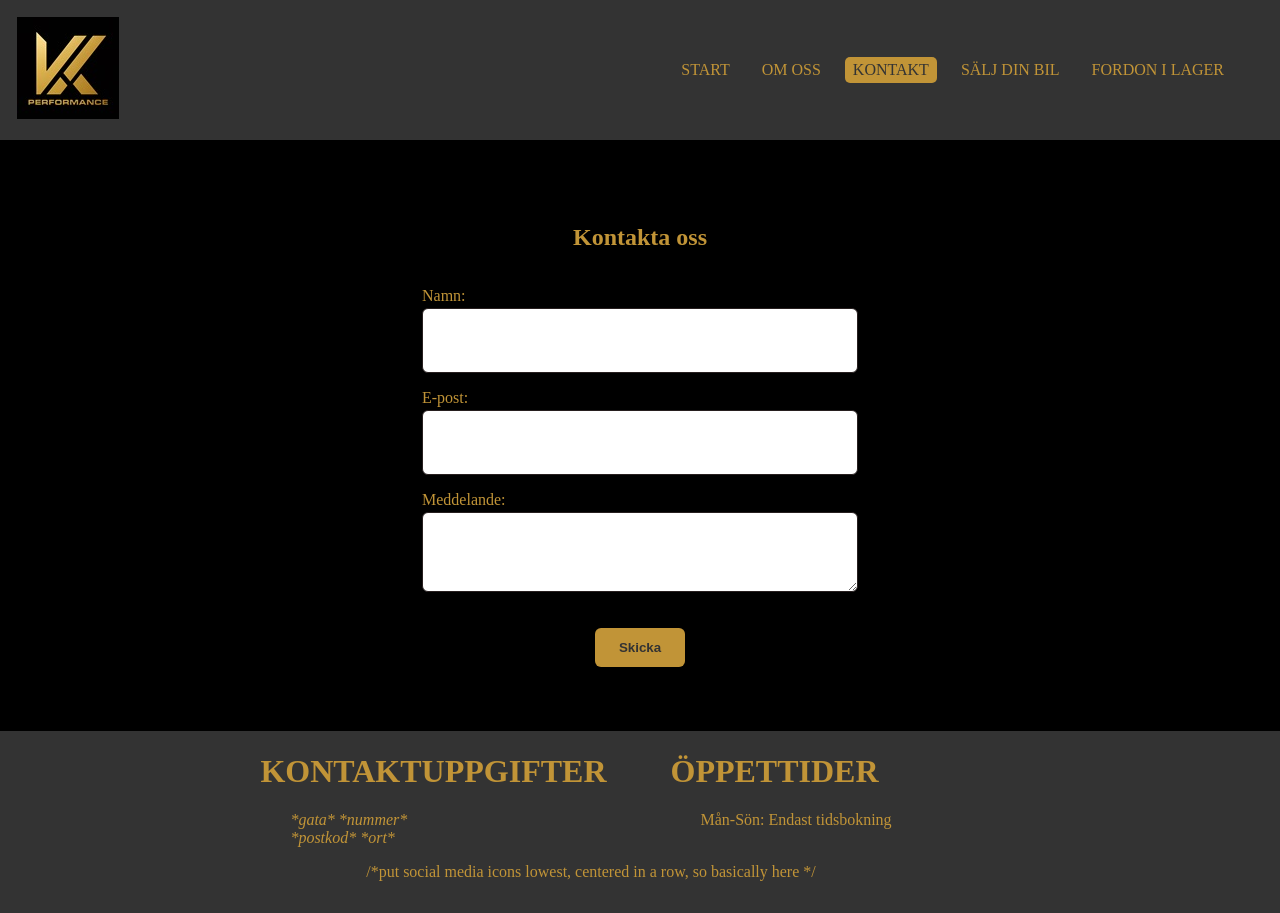
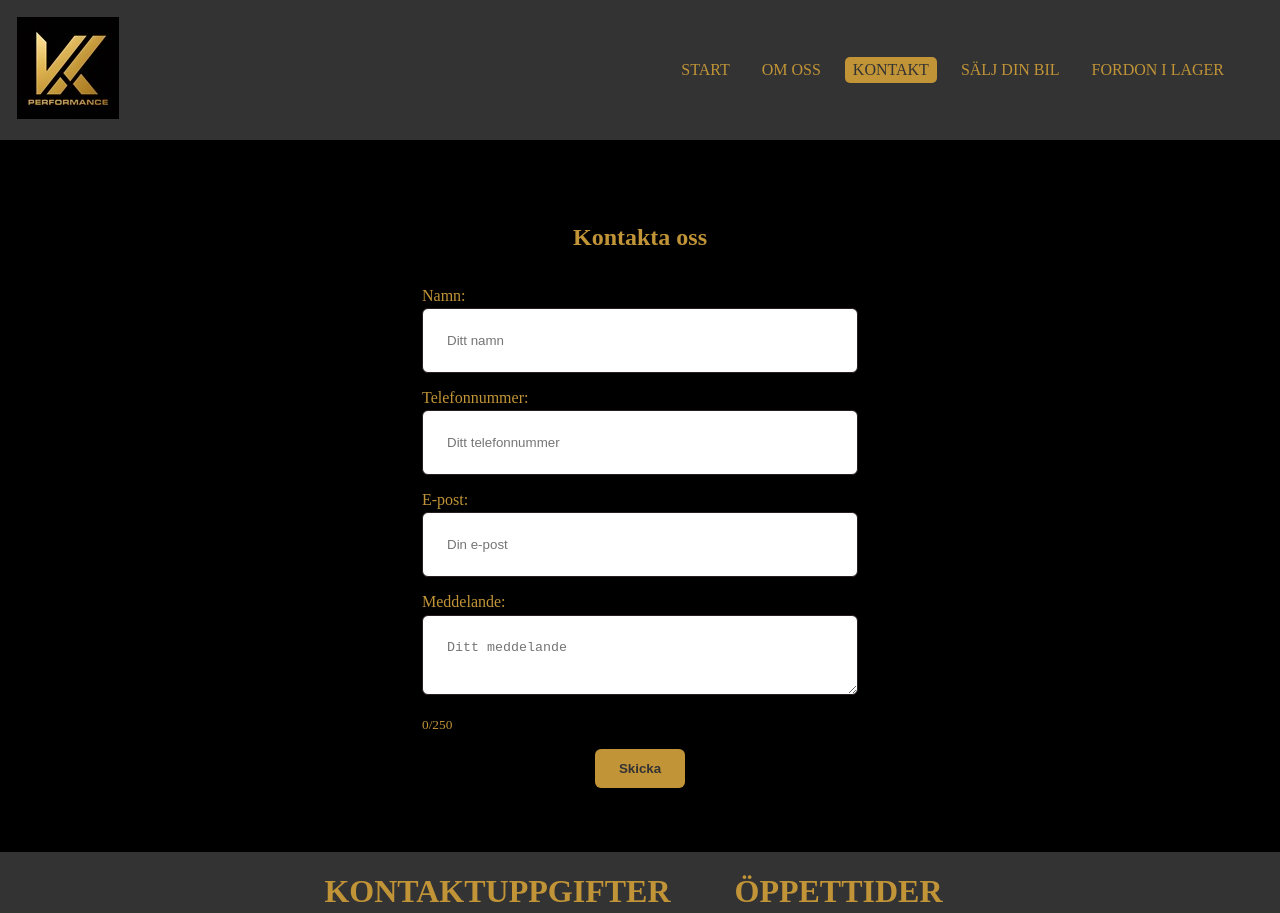
Before and after one commit to LordChonk/carpage, a React (Vite) app: page /kontakt in a window 1280 px wide. Shown: the top 913 px of the page. Built offline with nearby package versions, Linux system fonts and the light colour scheme.

Commit message:
added sell form. Additional visual and content fixes

```diff
--- a/package.json
+++ b/package.json
@@ -12,6 +12,7 @@
   "dependencies": {
     "react": "^19.1.1",
     "react-dom": "^19.1.1",
+    "react-icons": "^5.5.0",
     "react-router-dom": "^7.9.1"
   },
   "devDependencies": {
--- a/src/App.tsx
+++ b/src/App.tsx
@@ -5,6 +5,8 @@ import OmOss from "./pages/OmOss";
 import Kontakt from "./pages/Kontakt";
 import SälgDinBil from "./pages/SaljDinBil";
 import Lager from "./pages/Lager";
+import {FaInstagram} from "react-icons/fa"
+import {FaFacebook} from "react-icons/fa"
 
 function App(){
   const [menuOpen, setMenuOpen] =useState(false);
@@ -88,8 +90,8 @@ function App(){
      <div className="footer-col">
         <h1>KONTAKTUPPGIFTER</h1>
         <address>
-          *gata* *nummer* <br />
-          *postkod* *ort*
+          Hyvelgatan 37 <br />
+          741 71 Knivsta
         </address>
       </div>
 
@@ -100,7 +102,9 @@ function App(){
   </div>
 
 <div className="social-icons">
-<p>/*put social media icons lowest, centered in a row, so basically here */</p>
+{/*<p>/*put social media icons lowest, centered in a row, so basically here </p>*/}
+    <FaInstagram/>
+    <FaFacebook/>
 </div>
 
       <p>© {new Date().getFullYear()} VK Perfomance. Hemsidan skapad av Adrian Hjert</p>
--- a/src/index.css
+++ b/src/index.css
@@ -116,7 +116,7 @@ z-index: 2000;
 
   .navbar nav {
     flex-direction: row;
-    justify-content: left;
+    justify-content: right;
     align-items: center;
     padding: 1rem 2rem;
   }
@@ -146,7 +146,7 @@ footer p, address{
   justify-content: center;
   align-items: flex-start;
   /* see if you want to keep this translation (just nudges the stuff to the left), also make sure to fix the social icons for this part too*/
-  transform: translateX(-5%);
+  /*transform: translateX(-5%);*/
   flex-wrap: wrap;
   gap: 4rem;
 }
@@ -159,8 +159,9 @@ footer p, address{
 .social-icons {
   display: flex;
   flex-direction: row;
+  align-items: center;
   justify-content: center;
-  transform: translateX(-5%);
+  gap: 1rem;
 }
 
 /* Contact form styling */
--- a/src/pages/Kontakt.tsx
+++ b/src/pages/Kontakt.tsx
@@ -28,18 +28,34 @@ export default function Kontakt() {
       <form onSubmit={handleSubmit}>
         <label>
           Namn:
-          <input type="text" name="name" required />
+          <input type="text" name="name" placeholder="Ditt namn" required />
+        </label>
+
+        <label>
+            Telefonnummer:
+            <input type="tel" name="phone" id="phone" placeholder="Ditt telefonnummer" required/>
         </label>
 
         <label>
           E-post:
-          <input type="email" name="email" required />
+          <input type="email" name="email" placeholder="Din e-post"required />
         </label>
 
-        <label>
+        <label htmlFor = "message">
           Meddelande:
-          <textarea name="message" required></textarea>
-        </label>
+          </label>
+          <textarea name="message"
+          placeholder="Ditt meddelande"
+          maxLength = {250}
+          required
+          onInput={(e) => {
+            const target = e.target as HTMLTextAreaElement;
+            const counter = document.getElementById("count");
+            if (counter) counter.innerText = `${target.value.length}/500`;
+          }}>
+          </textarea>
+          <small id="count">0/250</small>
+
 
         <button type="submit">Skicka</button>
       </form>
--- a/src/pages/SaljDinBil.tsx
+++ b/src/pages/SaljDinBil.tsx
@@ -1,10 +1,98 @@
-import React from "react";
+import React, {useState} from "react";
 
 export default function SälgDinBil(){
+    const [result, setResult] = useState<string | null>(null);
+
+      const handleSubmit = async (event: React.FormEvent<HTMLFormElement>) => {
+        event.preventDefault();
+        const formData = new FormData(event.currentTarget);
+        formData.append("access_key", "cd72d0f8-5b77-402d-9e25-e7a48a9c9203");
+
+        const response = await fetch("https://api.web3forms.com/submit", {
+          method: "POST",
+          body: formData,
+        });
+
+        const data = await response.json();
+        if (data.success) {
+          setResult("Tack! Ditt meddelande har skickats.");
+          event.currentTarget.reset();
+        } else {
+          setResult("Något gick fel. Försök igen senare.");
+        }
+      };
+
     return (
         <div>
             <h2>Vi köper din bil – snabbt, enkelt och tryggt!</h2>
             <p>Vill du sälja din bil utan krångel? På VK Performance gör vi det enkelt för dig. Vi köper bilar av alla märken, modeller och i alla skick. Med vår smidiga process får du en rättvis värdering och en trygg affär – direkt och utan omvägar.</p>
+            {/*put the form for vehicle details here */}
+            <div className="kontakt-formular">
+      <h2>Sälg Din Bil</h2>
+      <form onSubmit={handleSubmit}>
+        <label>
+          Namn:
+          <input type="text" name="name" placeholder="Ditt namn" required />
+        </label>
+
+        <label>
+            Telefonnummer:
+            <input type="tel" name="phone" id="phone" placeholder="Ditt telefonnummer" required/>
+        </label>
+
+        <label>
+          E-post:
+          <input type="email" name="email" placeholder="Din e-post"required />
+        </label>
+
+        <label>
+            Registreringsnummer:
+        <input
+            type="text"
+            name="licensePlate"
+            id="licensePlate"
+            placeholder="ABC123"
+            maxLength = {10}
+            pattern="[A-Za-z0-9\- ]{2,10}"
+            text-transform: uppercase
+            required
+        />
+        </label>
+
+        <label>
+            Miltal:
+            <input type="number"
+            name="mileage"
+            id="mileage"
+            placeholder="KM avrundat till närmaste hundratal"
+            min={0}
+            step={1}
+            required/>
+        </label>
+
+        <label htmlFor = "message">
+          Övrig information:
+          </label>
+          <textarea name="message"
+          placeholder="Ditt meddelande"
+          maxLength = {250}
+          required
+          onInput={(e) => {
+            const target = e.target as HTMLTextAreaElement;
+            const counter = document.getElementById("count");
+            if (counter) counter.innerText = `${target.value.length}/500`;
+          }}>
+          </textarea>
+          <small id="count">0/250</small>
+
+
+        <button type="submit">Skicka</button>
+      </form>
+
+      {result && <p>{result}</p>}
+    </div>
         </div>
+
+
     );
 }
--- a/src/pages/Startsida.tsx
+++ b/src/pages/Startsida.tsx
@@ -4,8 +4,8 @@ export default function Startsida(){
     return (
         <div>
             <h2>Välkommen till oss på VK Performance</h2>
-            <p>Med mångårig erfarenhet inom bilhandel, ett brett utbud av kvalitetsbilar och ett starkt fokus på kundnöjdhet, är vårt motto att hitta den optimala bilen för varje kund.
-VK Performance grundades ur en passion för premiumbilar – fordon som kombinerar kraftfull prestanda med elegant design. Vi erbjuder bilar som inte bara lever upp till höga krav, utan som även levererar en körupplevelse utöver det vanliga.</p>
+            <p>Din bilhandlare med fokus på kvalitet och kundnöjdhet
+VK Performance är din pålitliga bilhandlare i Knivsta – med ett brett utbud av bilar för alla behov och budgetar. Med vår erfarenhet och personliga service hjälper vi dig att hitta den optimala bilen som passar just dig.</p>
         </div>
     );
 }
```
Also changed, not shown: 1 other file (tests, documents, lock files or other folders).
